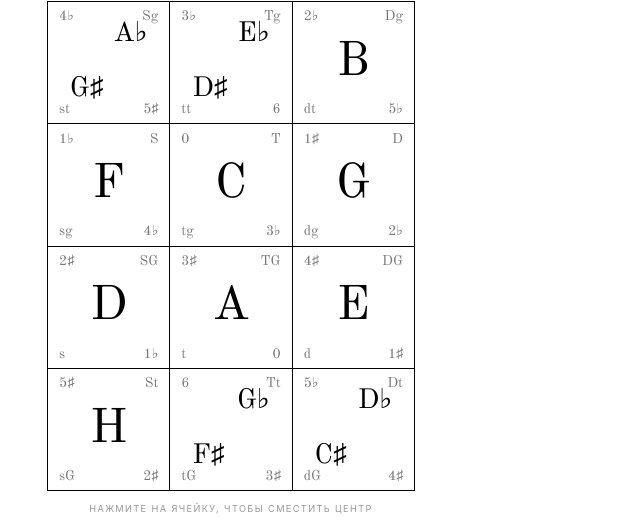
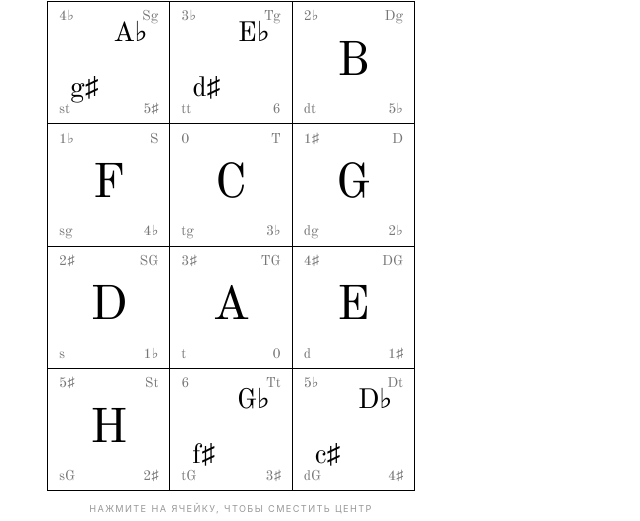
Before and after one commit to maisonchiline-gif/chiline, a website: page public/square/index.html in a window 1280 px wide. Shown: the part 264-785 px from the top of the page, 409-1049 px from the left. Drawn offline with nearby package versions, Linux system fonts and the light colour scheme.

Commit message:
Миноры сделал

```diff
--- a/public/square/index.html
+++ b/public/square/index.html
@@ -272,11 +272,11 @@
     });
 
     const notesData = {
-      0: { type: 'single', label: 'C' }, 1: { type: 'dual', bot: 'C♯', top: 'D♭' },
-      2: { type: 'single', label: 'D' }, 3: { type: 'dual', bot: 'D♯', top: 'E♭' },
+      0: { type: 'single', label: 'C' }, 1: { type: 'dual', bot: 'c♯', top: 'D♭' },
+      2: { type: 'single', label: 'D' }, 3: { type: 'dual', bot: 'd♯', top: 'E♭' },
       4: { type: 'single', label: 'E' }, 5: { type: 'single', label: 'F' },
-      6: { type: 'dual', bot: 'F♯', top: 'G♭' }, 7: { type: 'single', label: 'G' },
-      8: { type: 'dual', bot: 'G♯', top: 'A♭' }, 9: { type: 'single', label: 'A' },
+      6: { type: 'dual', bot: 'f♯', top: 'G♭' }, 7: { type: 'single', label: 'G' },
+      8: { type: 'dual', bot: 'g♯', top: 'A♭' }, 9: { type: 'single', label: 'A' },
       10: { type: 'single', label: 'B' }, 11: { type: 'single', label: 'H' }
     };
     const keySignatures = {
```
